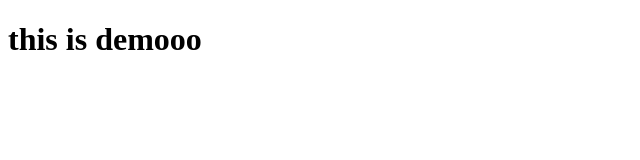
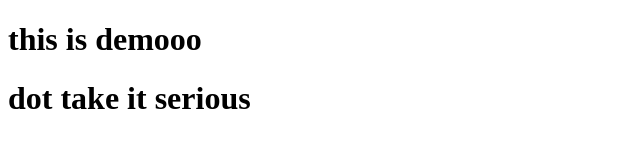
Before and after one commit to awais-student/testin-project, a plain HTML site: page index.html in a window 1280 px wide. Shown: the whole page, without its empty margins (0-640 px from the left). Drawn offline with Linux system fonts and the light colour scheme.

Commit message:
Update index.html
correction

```diff
--- a/index.html
+++ b/index.html
@@ -7,5 +7,6 @@
 </head>
 <body>
     <h1>this is demooo</h1>
+    <h1>dot take it serious</h1>
 </body>
 </html>
```
